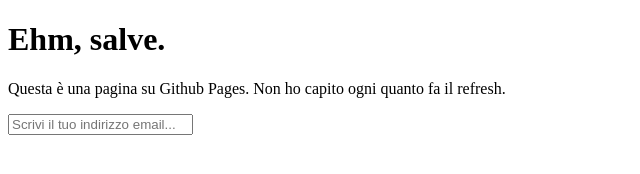
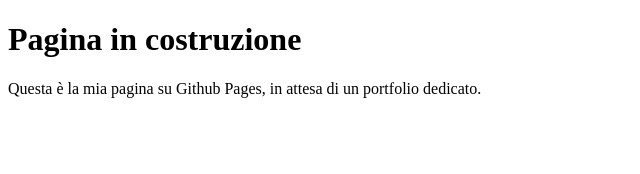
Before and after one commit to Mksiva1/Mksiva1.github.io, a plain HTML site: page index.html in a window 1280 px wide. Shown: the whole page, without its empty margins (0-640 px from the left). Drawn offline with Linux system fonts and the light colour scheme.

Commit message:
Modifica del file index.html e aggiunta della dipendenza da bootstrap 5 in style.css

```diff
--- a/index.html
+++ b/index.html
@@ -1,9 +1,9 @@
 <!DOCTYPE html>
-<head><title>just a testing site</title></head>
+<head><title>Personal site - mksiva</title></head>
 <html lang="it">
 <body>
-<h1>Ehm, salve.</h1>
-<p>Questa è una pagina su Github Pages. Non ho capito ogni quanto fa il refresh.</p>
-<input type="email" name="email" placeholder="Scrivi il tuo indirizzo email...">
+<h1>Pagina in costruzione</h1>
+<p>Questa è la mia pagina su Github Pages, in attesa di un portfolio dedicato.</p>
+
 </body>
 </html>
--- /dev/null
+++ b/style.css
@@ -0,0 +1 @@
+@import url("https://cdn.jsdelivr.net/npm/bootstrap@5.1.1/dist/css/bootstrap.min.css");
```
